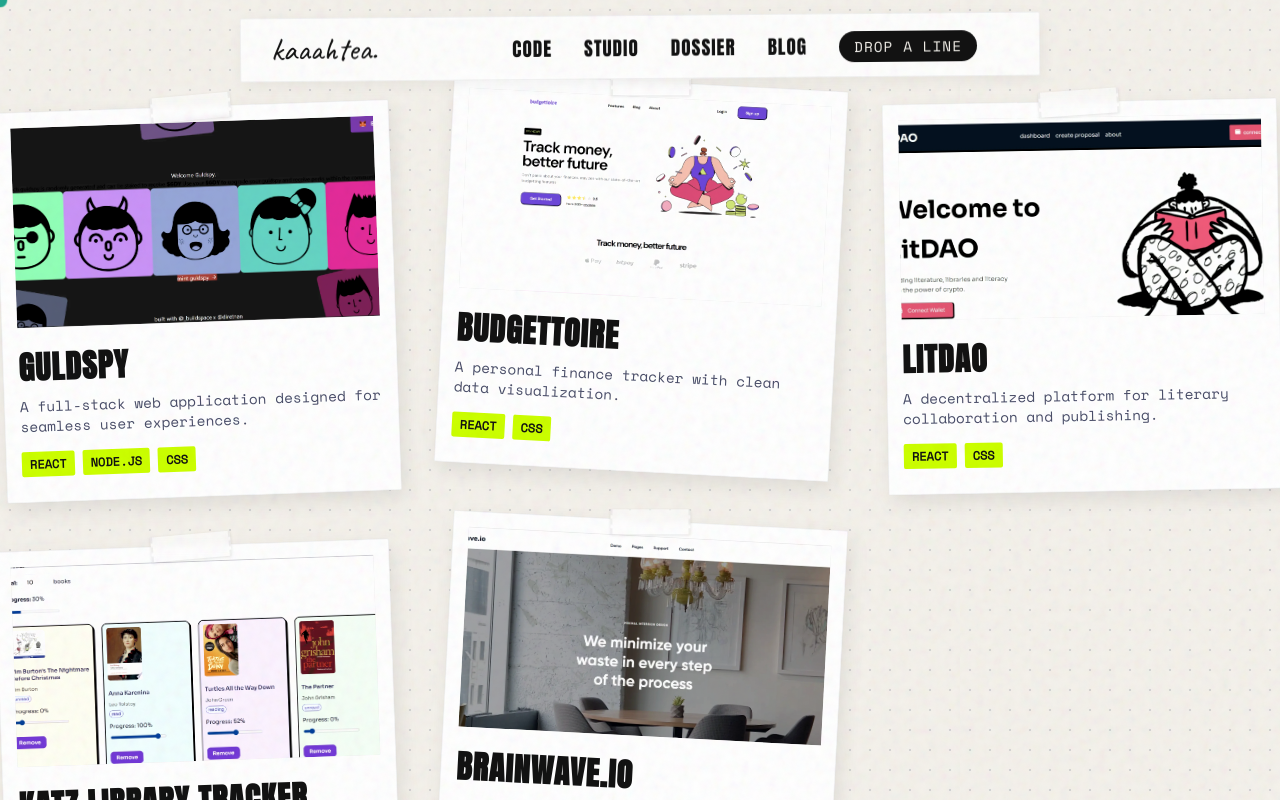
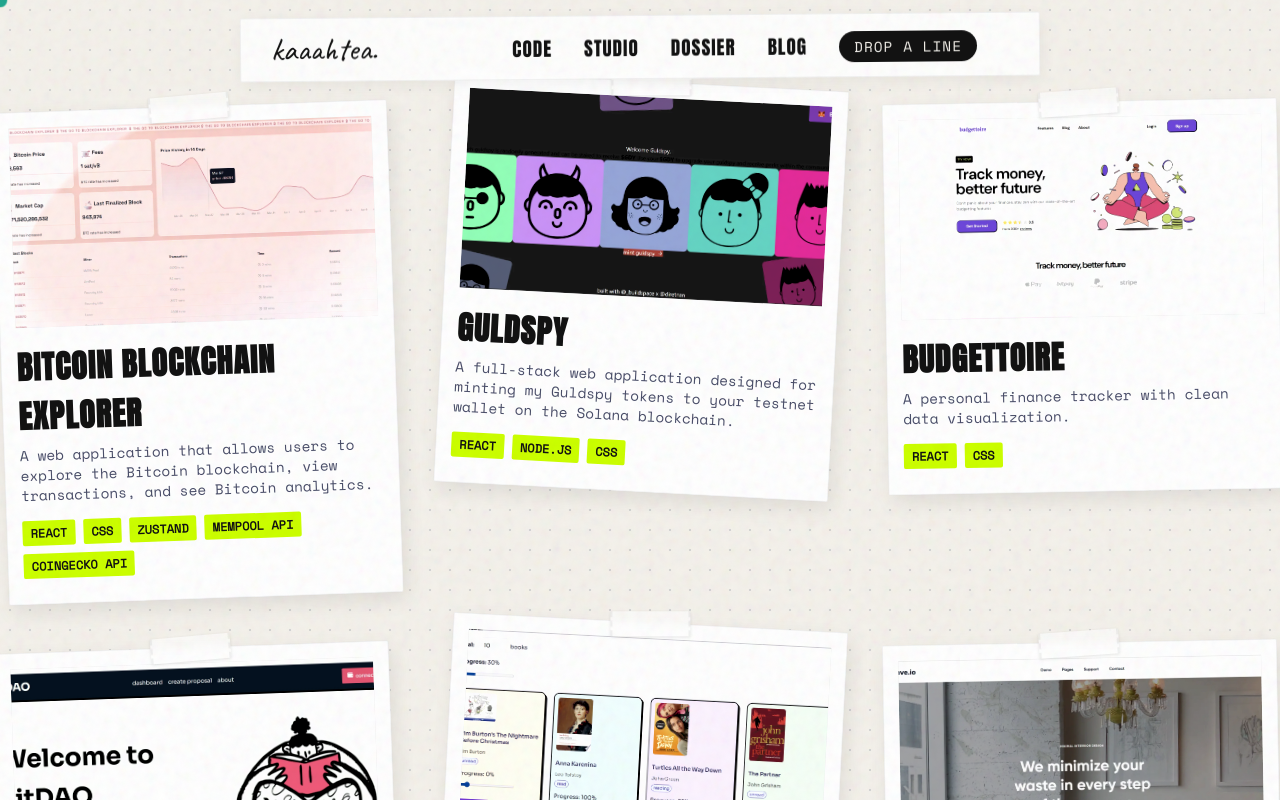
Before and after one commit to kattyd/kaaahtea-d, a React (Vite) app: page /code in a window 1280 px wide. Shown: the top 800 px of the page. Built offline with nearby package versions, Linux system fonts and the light colour scheme; a web font is replaced by a local one.

Commit message:
added bitdash to projects

```diff
--- a/src/components/Hero.jsx
+++ b/src/components/Hero.jsx
@@ -37,7 +37,9 @@
           I build clean web experiences and tell stories through code, video, and writing. Based in Jos.
         </p>
 
-        <button className="scribble-btn">Explore my work ↗</button>
+        <button className="scribble-btn">
+          <a href="#projects">Explore my work ↗</a>
+          </button>
       </div>
 
       <div className="hero-visuals">
--- a/src/components/ProjectGrid.jsx
+++ b/src/components/ProjectGrid.jsx
@@ -1,5 +1,6 @@
 import React from 'react';
 import '../styles/project-grid.css';
+import bitdash from "../assets/bitdash.webp";
 import guldspy from "../assets/guldpsy.webp";
 import budgettoire from "../assets/budgettoire.webp";
 import litdao from "../assets/litdao.webp";
@@ -8,16 +9,24 @@
 import mascot from "../assets/mascot.webp";
 import search from "../assets/search.webp";
 import profile from "../assets/profile.webp";
-import Navbar from "../components/Navbar";
-import { title } from 'framer-motion/client';
+
 
 // You can eventually move this data to a separate file, but keeping it here for now!
 const projectsData = [
   {
+    id: 0,
+    title: "Bitcoin Blockchain Explorer",
+    category: "code",
+    description: "A web application that allows users to explore the Bitcoin blockchain, view transactions, and see Bitcoin analytics.",
+    tech: ["React", "CSS", "Zustand", "Mempool API", "CoinGecko API"],
+    link: "#",
+    image: bitdash,
+  },
+  {
     id: 1,
     title: "Guldspy",
     category: "code",
-    description: "A full-stack web application designed for seamless user experiences.",
+    description: "A full-stack web application designed for minting my Guldspy tokens to your testnet wallet on the Solana blockchain.",
     tech: ["React", "Node.js", "CSS"],
     link: "https://guldspy.vercel.app/",
     image: guldspy,
@@ -92,7 +101,7 @@
   const filteredProjects = projectsData.filter(project => project.category === category);
 
   return (
-    <div className="project-grid">
+    <div className="project-grid" id='projects'>
       {filteredProjects.map((project, index) => (
         <a href={project.link} className={`project-card card-tilt-${index % 3}`} key={project.id}>
           {/* The Tape Graphic */}
--- a/src/styles/hero.css
+++ b/src/styles/hero.css
@@ -121,7 +121,10 @@
   color: #f4f1eb;
   transform: translateY(-3px);
 }
-
+.scribble-btn a {
+  color: inherit;
+  text-decoration: none;
+}
 /* --- POLAROID --- */
 .polaroid {
   background: #fff;
```
Also changed, not shown: src/assets/bitdash.webp (added).
